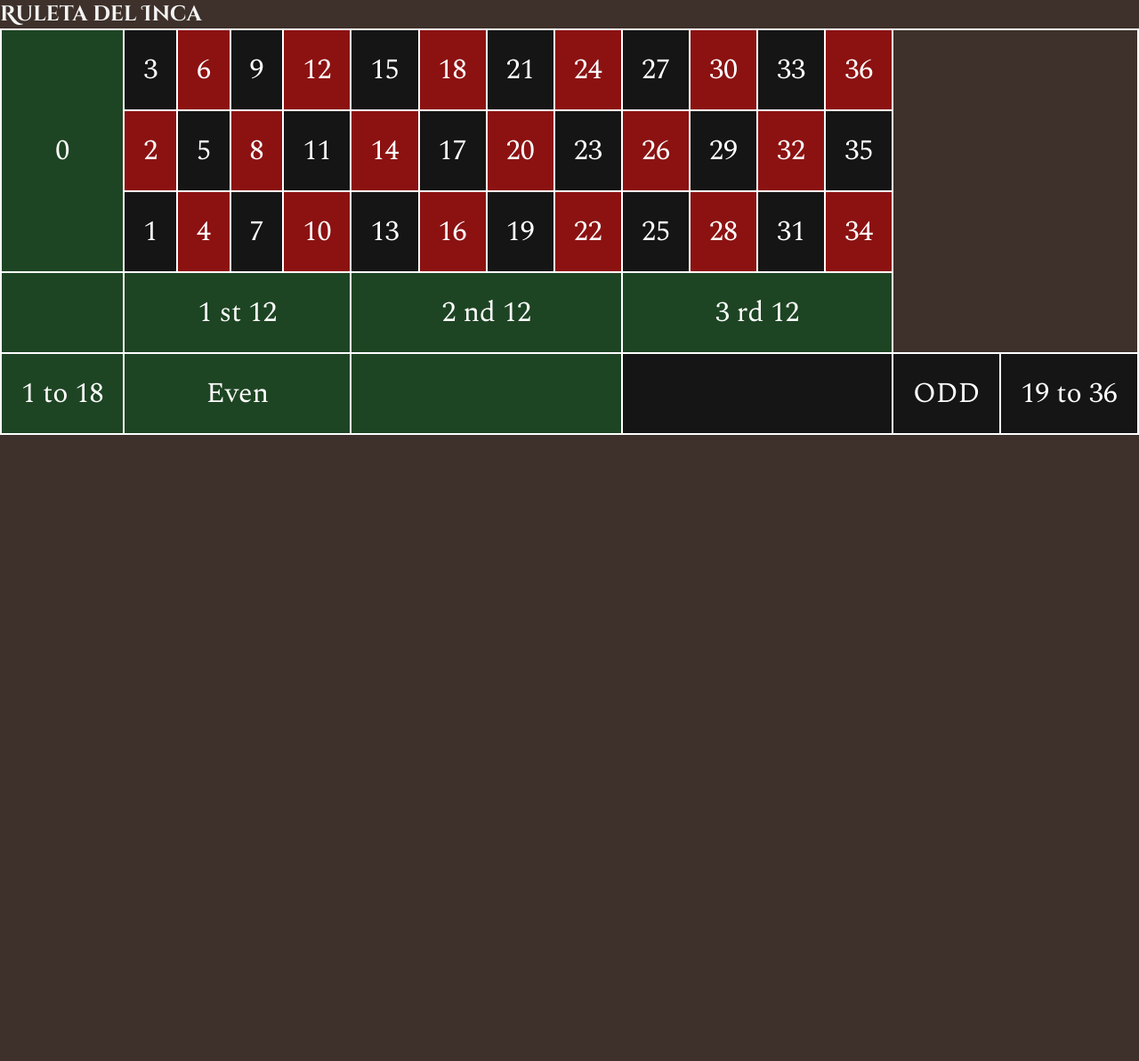
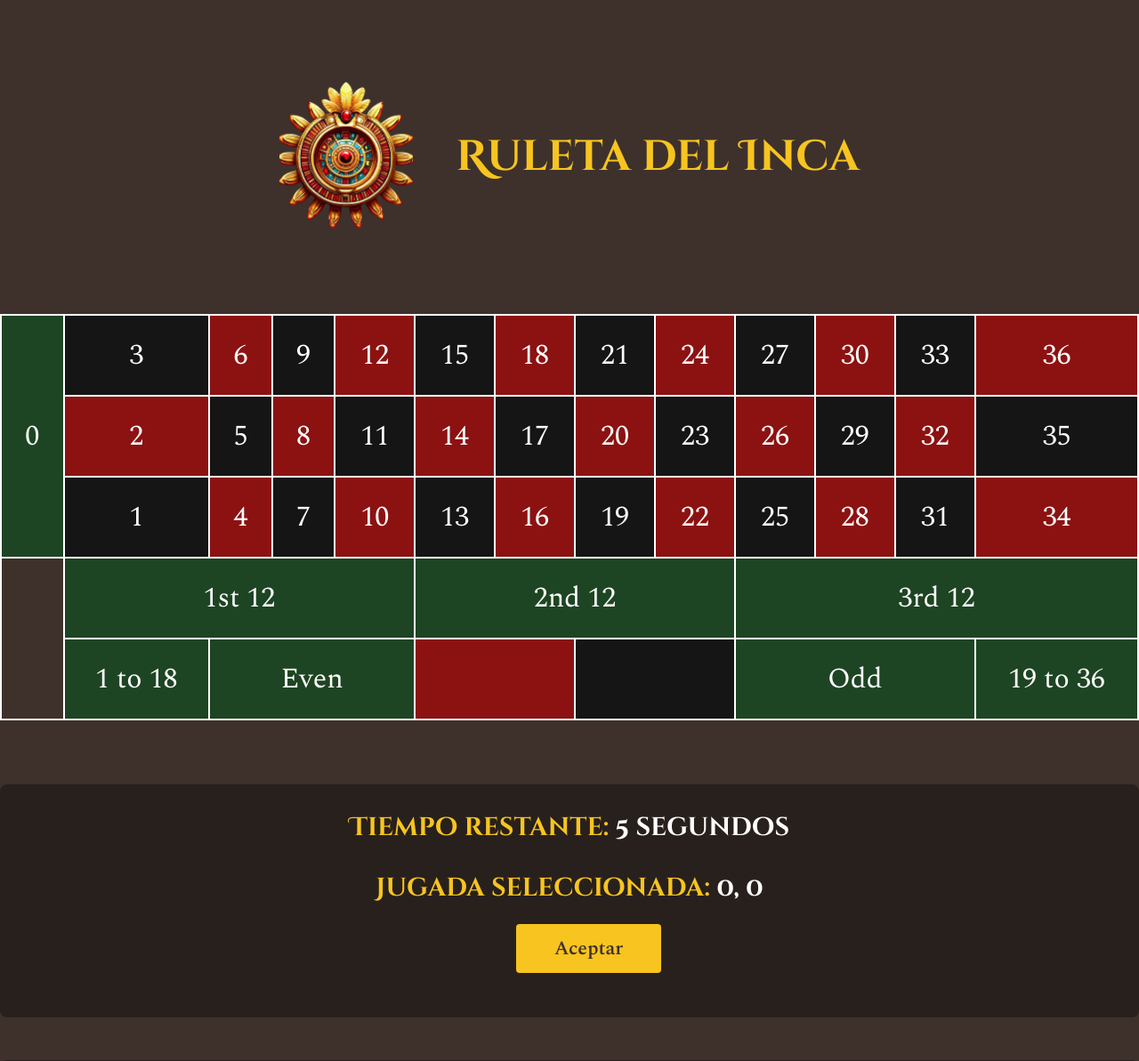
Before and after one commit to kaloslazo/TumiPalace, a Flask app: page /roulette in a window 1280 px wide; the page is wider, and only the part inside the window is pictured. Shown: the part 140-1333 px from the top of that part at 89% size. Before the commit the page ends 629 px from the top of that part, so only its background shows below. Run offline with Flask 3, Linux system fonts and the light colour scheme; the visitor is signed in with stand-in values (Sample User, id 1); parts of the project's set-up code (start-up, migrations or seed data) failed here and were passed over.

Commit message:
aded counter & features

```diff
--- a/templates/roulette.html
+++ b/templates/roulette.html
@@ -27,67 +27,98 @@
 
     <!-- Hero Wrapper-->
     <div id="roulette">
-        <h1>Ruleta del Inca</h1>
+        <div id="rouletteHeader">
+            <img src="static/img/cardRoulette.png" alt="">
+            <h1>Ruleta del Inca</h1>
+        </div>
+
         <div id="roulettePool">
             <table>
                 <tr>
-                    <td rowspan="3" colspan="3" class="zg">0</td>
-                    <td class="b">3</td>
-                    <td class="r">6</td>
-                    <td class="b">9</td>
-                    <td class="r">12</td>
-                    <td class="b">15</td>
-                    <td class="r">18</td>
-                    <td class="b">21</td>
-                    <td class="r">24</td>
-                    <td class="b">27</td>
-                    <td class="r">30</td>
-                    <td class="b">33</td>
-                    <td class="r">36</td>
+                    <td rowspan="3" colspan="3" class="zg token">0</td>
+                    <td class="b token">3</td>
+                    <td class="r token">6</td>
+                    <td class="b token">9</td>
+                    <td class="r token">12</td>
+                    <td class="b token">15</td>
+                    <td class="r token">18</td>
+                    <td class="b token">21</td>
+                    <td class="r token">24</td>
+                    <td class="b token">27</td>
+                    <td class="r token">30</td>
+                    <td class="b token">33</td>
+                    <td class="r token">36</td>
                 </tr>
                 <tr>
-                    <td>2</td>
-                    <td class="b">5</td>
-                    <td>8</td>
-                    <td class="b">11</td>
-                    <td>14</td>
-                    <td class="b">17</td>
-                    <td>20</td>
-                    <td class="b">23</td>
-                    <td>26</td>
-                    <td class="b">29</td>
-                    <td>32</td>
-                    <td class="b">35</td>
+                    <td class="token">2</td>
+                    <td class="b token">5</td>
+                    <td class="token">8</td>
+                    <td class="b token">11</td>
+                    <td class="token">14</td>
+                    <td class="b token">17</td>
+                    <td class="token">20</td>
+                    <td class="b token">23</td>
+                    <td class="token">26</td>
+                    <td class="b token">29</td>
+                    <td class="token">32</td>
+                    <td class="b token">35</td>
                 </tr>
                 <tr>
-                    <td class="b">1</td>
-                    <td>4</td>
-                    <td class="b">7</td>
-                    <td>10</td>
-                    <td class="b">13</td>
-                    <td>16</td>
-                    <td class="b">19</td>
-                    <td>22</td>
-                    <td class="b">25</td>
-                    <td>28</td>
-                    <td class="b">31</td>
-                    <td>34</td>
+                    <td class="b token">1</td>
+                    <td class="token">4</td>
+                    <td class="b token">7</td>
+                    <td class="token">10</td>
+                    <td class="b token">13</td>
+                    <td class="token">16</td>
+                    <td class="b token">19</td>
+                    <td class="token">22</td>
+                    <td class="b token">25</td>
+                    <td class="token">28</td>
+                    <td class="b token">31</td>
+                    <td class="token">34</td>
                 </tr>
                 <tr>
-                    <td class="zg" rowspan="1" colspan="0"></td>
-                    <td class="zg" rowspan="1" colspan="6">1 st 12</td>
-                    <td class="zg" rowspan="1" colspan="4">2 nd 12</td>
-                    <td class="zg" rowspan="1" colspan="4">3 rd 12</td>
+                    <td class="tg token" rowspan="2" colspan="0"></td>
+                    <td class="zg token" rowspan="1" colspan="6">1st 12</td>
+                    <td class="zg token" rowspan="1" colspan="4">2nd 12</td>
+                    <td class="zg token" rowspan="1" colspan="4">3rd 12</td>
                 </tr>
                 <tr>
-                    <td class="zg" rowspan="1" colspan="0">1 to 18</td>
-                    <td class="zg" rowspan="1" colspan="6">Even</td>
-                    <td class="zg" rowspan="1" colspan="4"></td>
-                    <td class="b" rowspan="1" colspan="4"></td>
-                    <td class="b" rowspan="1" colspan="4">ODD</td>
-                    <td class="b" rowspan="1" colspan="4">19 to 36</td>
+                    <td class="zg token" rowspan="1" colspan="3">1 to 18</td>
+                    <td class="zg token" rowspan="1" colspan="3">Even</td>
+                    <td class="zg r token" rowspan="1" colspan="2"></td>
+                    <td class="b token" rowspan="1" colspan="2"></td>
+                    <td class="zg token" rowspan="1" colspan="3">Odd</td>
+                    <td class="zg token" rowspan="1" colspan="3">19 to 36</td>
                 </tr>
               </table>
         </div>
+
+        <div id="rouletteMenu2">
+            <p id="rouletteCounter">Tiempo restante: <span><span id="rouletteCounterSec">90</span> segundos</span></p>
+            <p>Jugada seleccionada: <span id="actionSelected"></span> </p>
+            <button id="btnActionSelected" class="btn btn2">Aceptar</button>
+        </div>
+
+        <div id="rouletteMenu">
+            <p>Saldo <br/>S/.<span id="userSalary">0</span></p>
+            <div id="rouletteTokens">
+                <a id="token1" href="" class="tokenCoin"><img src="static/img/rouletteGame/token1.png" alt="token 1"></a>
+                <a id="token5" href="" class="tokenCoin"><img src="static/img/rouletteGame/token5.png" alt="token 5"></a>
+                <a id="token10" href="" class="tokenCoin"><img src="static/img/rouletteGame/token10.png" alt="token 10"></a>
+                <a id="token25" href="" class="tokenCoin"><img src="static/img/rouletteGame/token25.png" alt="token 25"></a>
+                <a id="token50" href="" class="tokenCoin"><img src="static/img/rouletteGame/token50.png" alt="token 50"></a>
+                <a id="token100" href="" class="tokenCoin"><img src="static/img/rouletteGame/token100.png" alt="token 100"></a>
+            </div>
+            <div id="roulleteBtn">
+                <button class="btn">Clear</button>
+                <button class="btn">Historial</button>
+            </div>
+        </div>
+
     </div>
+
+    <!-- Javascript -->
+    <script src="static/js/roulette.js"></script>
+
 {% endblock %}
```
